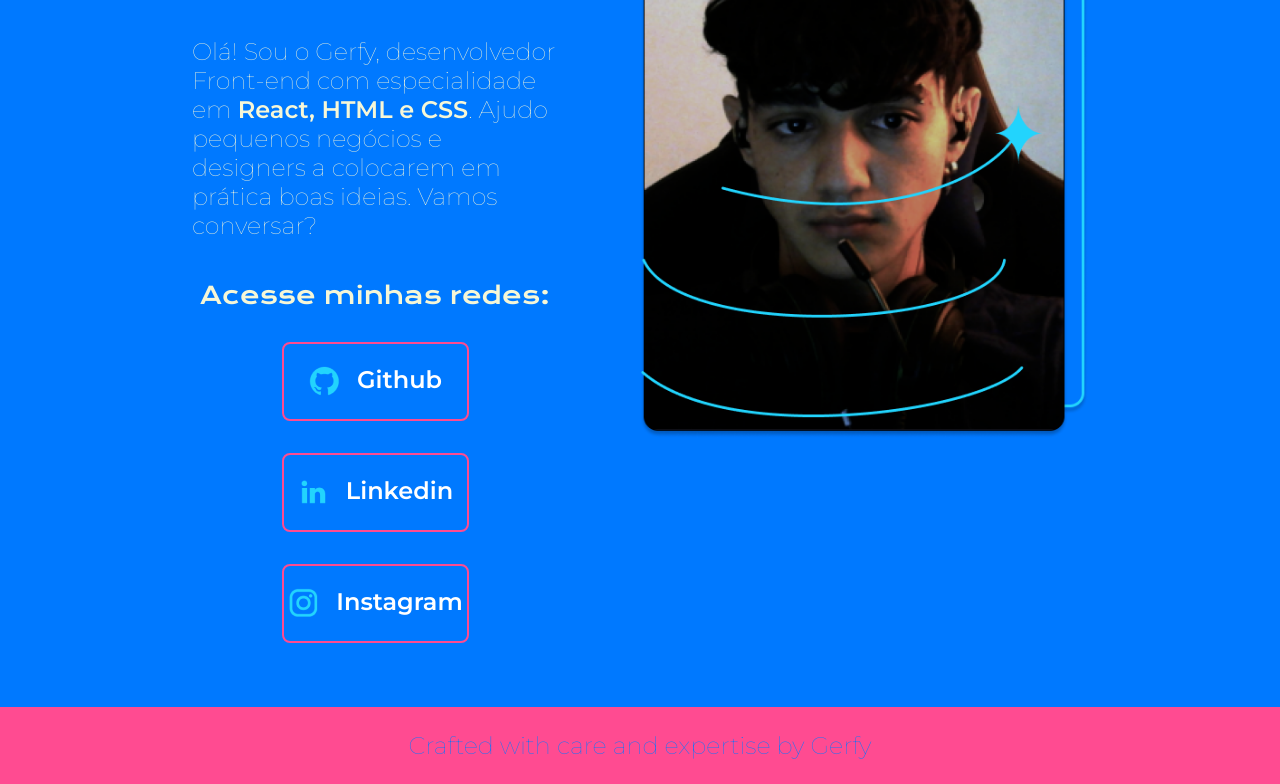
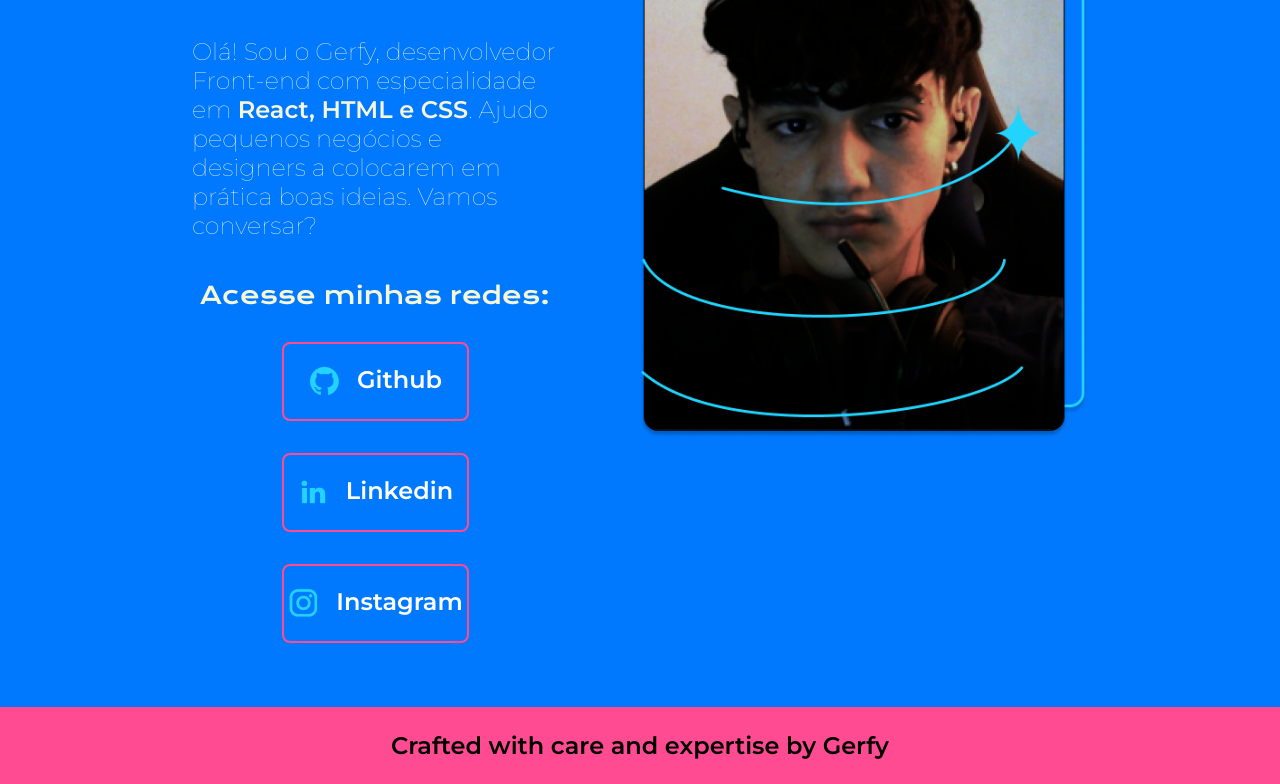
Before and after one commit to Gerfy1/portfolio, a plain HTML site: page index.html in a window 1280 px wide. Shown: the part 392-1176 px from the top of the page. Drawn offline with nearby package versions, Linux system fonts and the light colour scheme.

Commit message:
Update style.css

```diff
--- a/Styles/style.css
+++ b/Styles/style.css
@@ -97,12 +97,12 @@ h1{
 }
 .rodape{
     padding: 24px;
-    color: var(--cor-primaria);
+    color: black;
     background-color: var(--cor-terciaria);
     text-align: center;
     font-family: var(--fonte-secundaria);
     font-size: 1.5rem;
-    font-weight: 400;
+    font-weight: 550;
 }
 @media (max-width: 1200px){
     .cabecalho{
```
